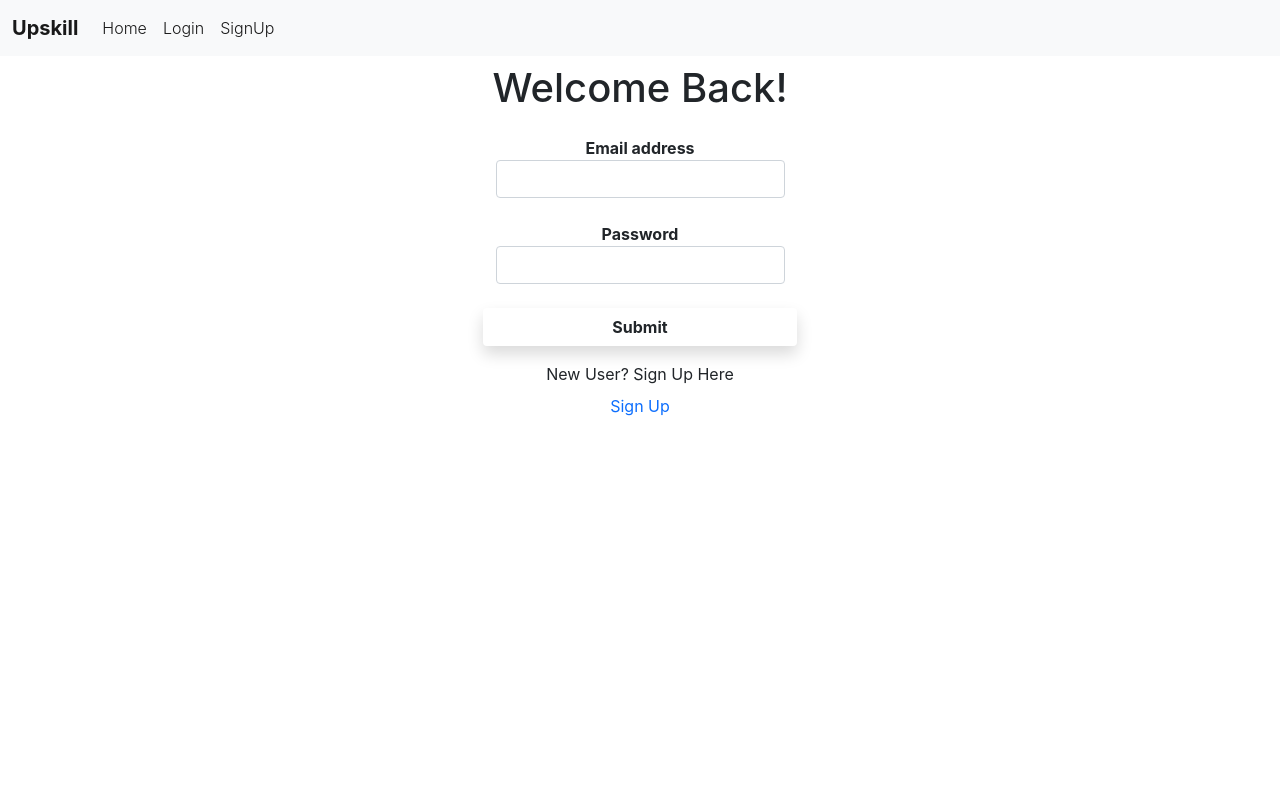
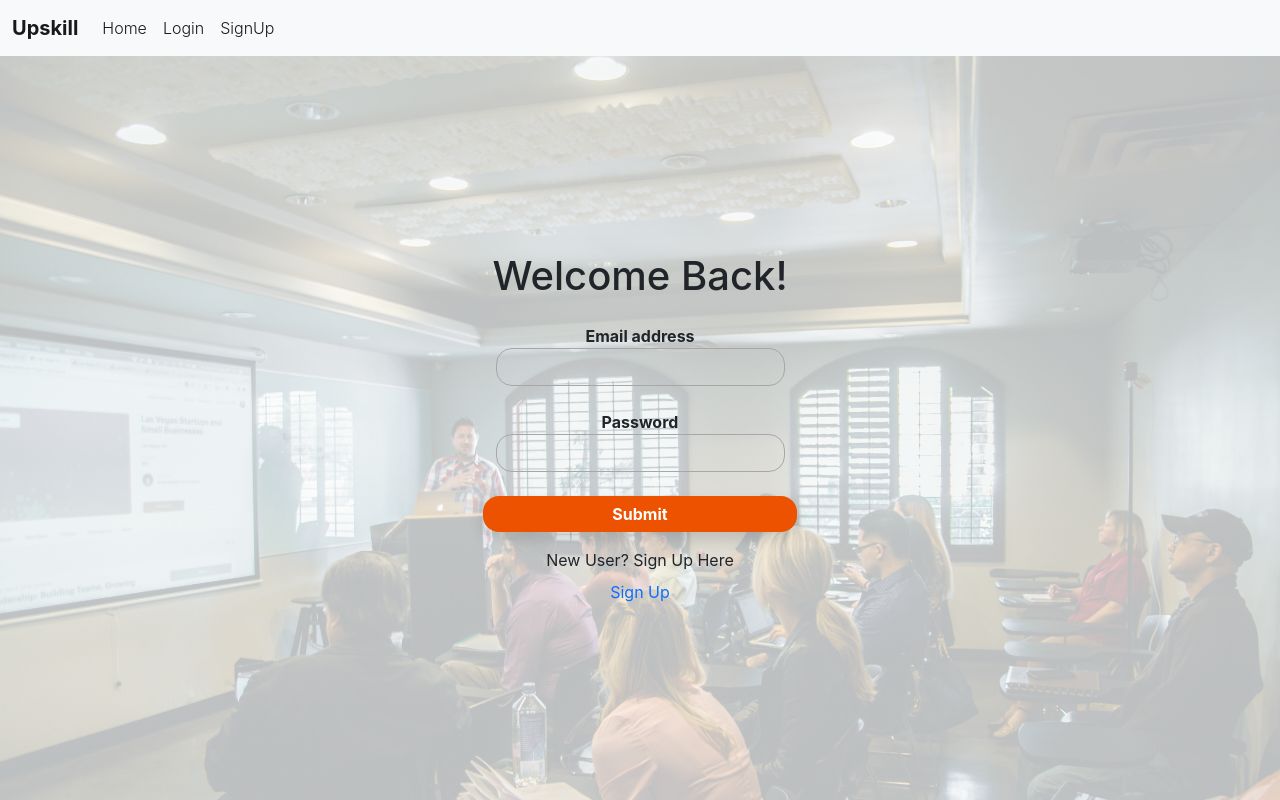
Before and after one commit to akshay-narkar/Find-Your-Course, a React (Create React App) app: page /login in a window 1280 px wide. Built offline with nearby package versions, Linux system fonts and the light colour scheme; no server answers.

Commit message:
Add styling file

```diff
--- a/src/index.css
+++ b/src/index.css
@@ -1,13 +1,58 @@
 body {
   margin: 0;
-  font-family: -apple-system, BlinkMacSystemFont, 'Segoe UI', 'Roboto', 'Oxygen',
-    'Ubuntu', 'Cantarell', 'Fira Sans', 'Droid Sans', 'Helvetica Neue',
-    sans-serif;
+  font-family: -apple-system, BlinkMacSystemFont, "Segoe UI", "Roboto", "Oxygen", "Ubuntu", "Cantarell", "Fira Sans", "Droid Sans", "Helvetica Neue", sans-serif;
   -webkit-font-smoothing: antialiased;
   -moz-osx-font-smoothing: grayscale;
 }
 
 code {
-  font-family: source-code-pro, Menlo, Monaco, Consolas, 'Courier New',
-    monospace;
+  font-family: source-code-pro, Menlo, Monaco, Consolas, "Courier New", monospace;
 }
+
+.form-control {
+  border-radius: 1rem;
+  background-color: transparent;
+  text-align: center;
+  border: 1px solid rgb(167, 167, 167);
+}
+
+.signing {
+  border-radius: 1rem;
+  background-color: #ec5200;
+  color: white;
+  border: 1px white;
+}
+
+.shadow {
+  box-shadow: 0 3px 10px rgb(13, 13, 13, 0.2);
+}
+
+.shadow-card {
+  box-shadow: 0 7px 18px 2px rgba(150, 170, 180, 0.5);
+}
+
+.backgroundsign {
+  min-height: calc(100vh - 56px);
+  background-image: linear-gradient(to right, rgba(255, 255, 255, 0.7) 0 100%), url("./images/signup.jpg");
+  background-size: cover;
+  overflow: hidden;
+}
+
+.cardborder {
+  border: 1px solid white;
+  border-radius: 1rem;
+}
+
+.card-img-top {
+  border-top-left-radius: calc(1rem - 1px);
+  border-top-right-radius: calc(1rem - 1px);
+}
+
+.link {
+  text-decoration: none;
+  color: black;
+}
+
+.link:hover {
+  color: darkblue;
+}
```
